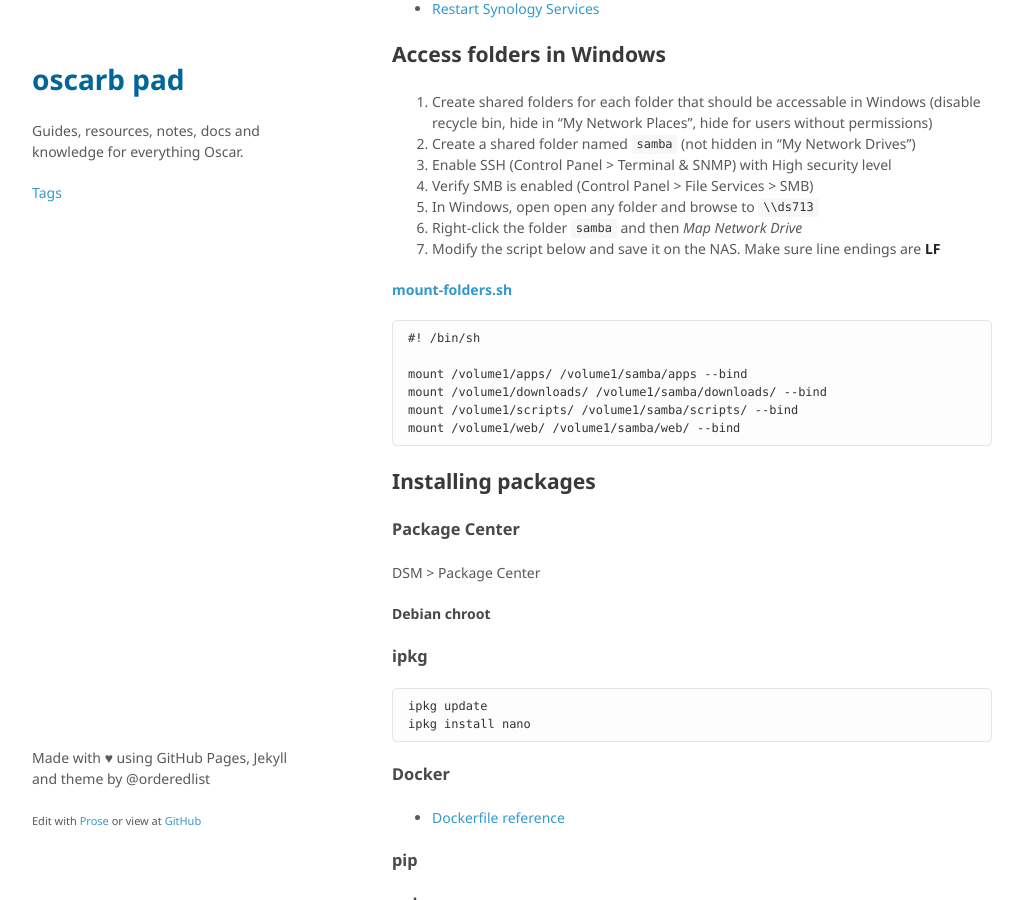
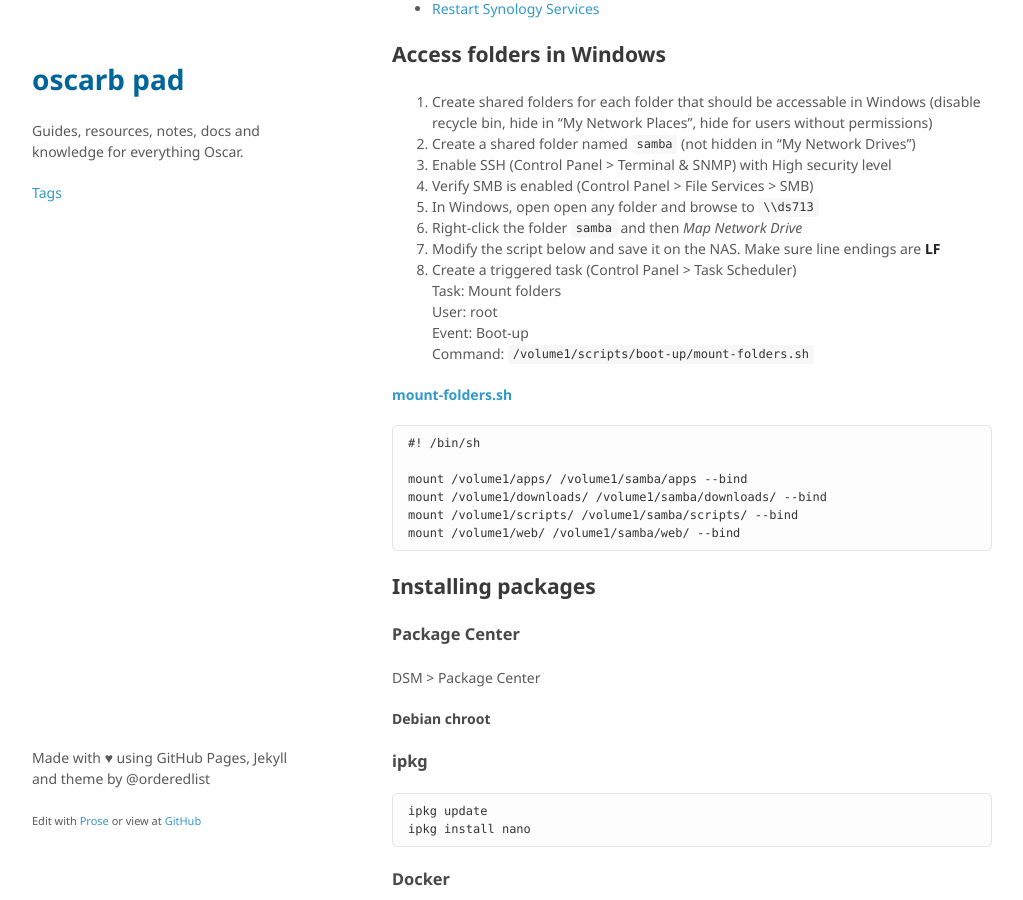
Before and after one commit to oscarb/pad, a Jekyll site: the page built from _docs/ds713.md, in a window 1280 px wide and 900 px high, scrolled down 1642 px. Shown: the whole window, without its empty margins (128-1151 px from the left). Built offline with Jekyll 4.4.1, drawn with Linux system fonts in a browser that asks for light colours; some web fonts are replaced.

Commit message:
Update ds713.md

````diff
--- a/_docs/ds713.md
+++ b/_docs/ds713.md
@@ -53,7 +53,11 @@ Command | Description
 5. In Windows, open open any folder and browse to `\\ds713`
 6. Right-click the folder `samba` and then *Map Network Drive*
 7. Modify the script below and save it on the NAS. Make sure line endings are **LF**
-
+8. Create a triggered task (Control Panel > Task Scheduler)
+	Task: Mount folders
+    User: root
+    Event: Boot-up
+	Command: `/volume1/scripts/boot-up/mount-folders.sh`
 
 **mount-folders.sh**
 ```
````
